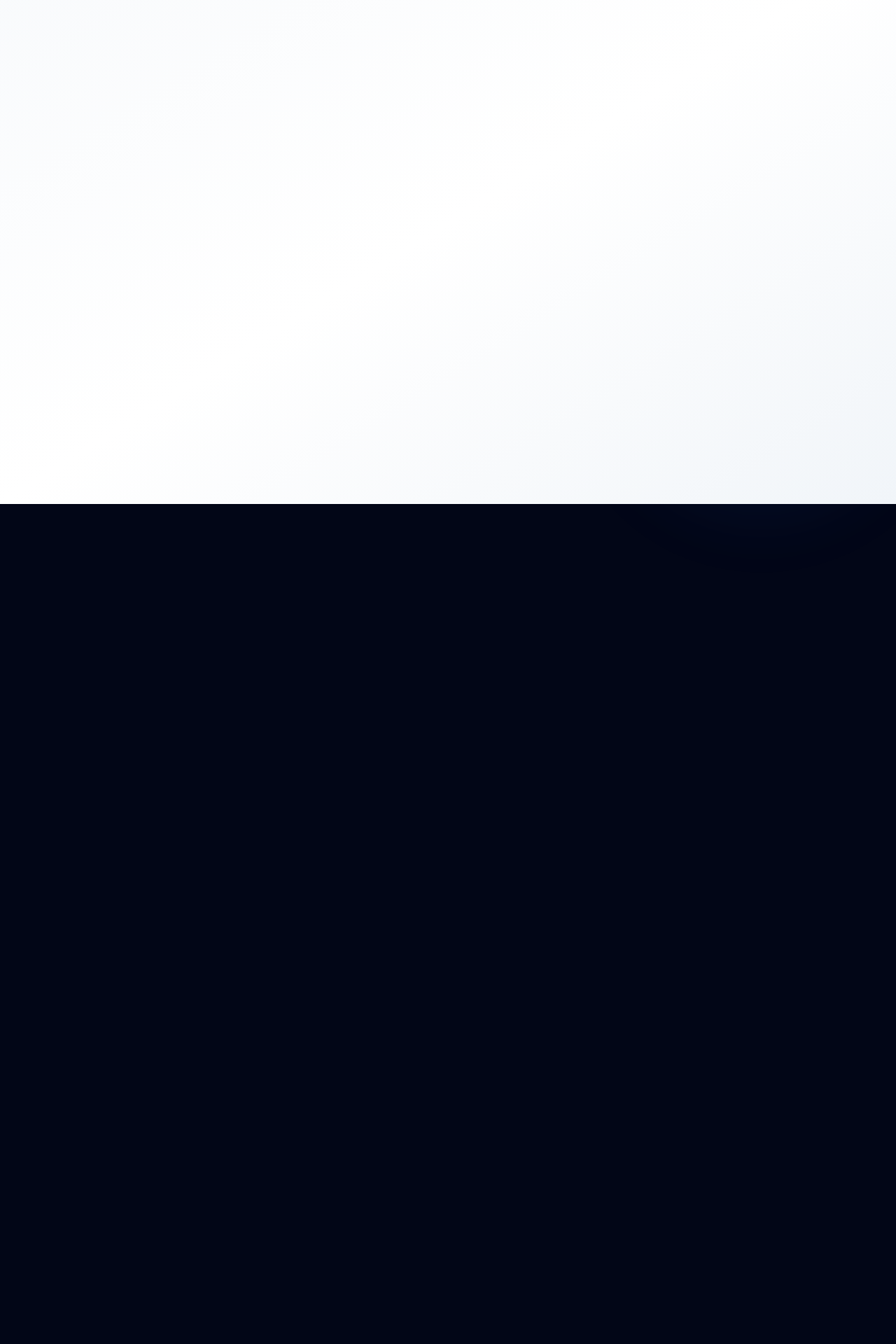
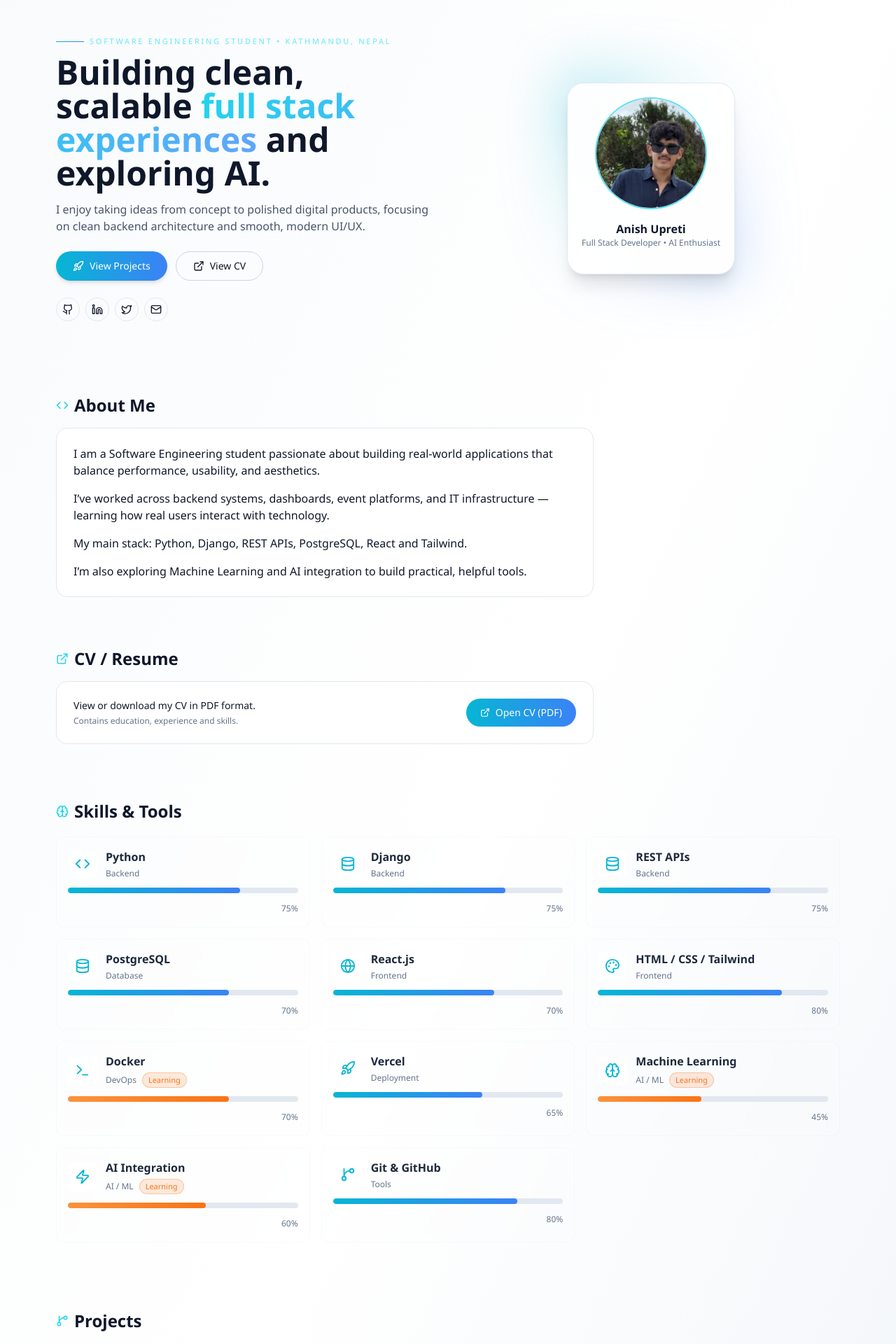
Before and after one commit to anishupr47-git/anish-portfolio, a React (Vite) app: page / in a window 1280 px wide. Shown: the part 80-2000 px from the top of the page at 70% size. Before the commit the page ends 800 px from the top, so only its background shows below. Built offline with nearby package versions, Linux system fonts and the light colour scheme.

Commit message:
Final portfolio polished with theme detection

```diff
--- a/src/App.jsx
+++ b/src/App.jsx
@@ -42,7 +42,8 @@ const App = () => {
       githubUrl: "#",
       liveUrl: "#",
       note: "Soon to be published",
-      image: "https://placehold.co/600x400/020617/38bdf8?text=School+Management+System",
+      image:
+        "https://placehold.co/600x400/020617/38bdf8?text=School+Management+System",
     },
     {
       id: 2,
@@ -55,7 +56,8 @@ const App = () => {
       githubUrl: "#",
       liveUrl: "#",
       note: "Soon to be published",
-      image: "https://placehold.co/600x400/020617/38bdf8?text=Hospital+Management+System",
+      image:
+        "https://placehold.co/600x400/020617/38bdf8?text=Hospital+Management+System",
     },
     {
       id: 3,
@@ -68,7 +70,8 @@ const App = () => {
       githubUrl: "#",
       liveUrl: "#",
       note: "Surprise Element – Soon to be published",
-      image: "https://placehold.co/600x400/020617/38bdf8?text=Surprise+Incoming!!!",
+      image:
+        "https://placehold.co/600x400/020617/38bdf8?text=Surprise+Incoming!!!",
     },
   ];
 
@@ -96,6 +99,7 @@ const App = () => {
   const SkillBar = ({ skill }) => {
     const IconComponent = skill.icon;
     const isLearning = skill.status === "Learning";
+
     return (
       <div className="bg-white/5 dark:bg-slate-800/70 backdrop-blur-sm p-4 rounded-xl border border-slate-200/20 dark:border-slate-700/60 hover:border-cyan-400/60 transition-all duration-300">
         <div className="flex items-center mb-3">
@@ -103,9 +107,7 @@ const App = () => {
             <IconComponent className="text-cyan-500" size={22} />
           </div>
           <div>
-            <h3 className="font-semibold text-slate-800 dark:text-slate-100 text-base">
-              {skill.name}
-            </h3>
+            <h3 className="font-semibold text-slate-800 dark:text-slate-100 text-base">{skill.name}</h3>
             <div className="flex items-center mt-1 text-xs gap-2">
               <span className="text-slate-500 dark:text-slate-400">{skill.category}</span>
               {isLearning && (
@@ -219,7 +221,172 @@ const App = () => {
         )}
       </header>
 
+      <main className="max-w-6xl mx-auto px-4">
+        <section className="py-12 md:py-16 flex flex-col md:flex-row items-center gap-10">
+          <div className="flex-1">
+            <p className="text-[11px] uppercase tracking-[0.25em] text-cyan-300 mb-3 flex items-center gap-2">
+              <span className="inline-flex h-[1px] w-10 bg-gradient-to-r from-cyan-500 to-blue-500" />
+              Software Engineering Student • Kathmandu, Nepal
+            </p>
 
+            <h1 className="text-3xl md:text-4xl lg:text-5xl font-bold mb-4 leading-tight">
+              Building clean, scalable{" "}
+              <span className="bg-gradient-to-r from-cyan-400 to-blue-400 bg-clip-text text-transparent">
+                full stack experiences
+              </span>{" "}
+              and exploring AI.
+            </h1>
+
+            <p className="text-sm md:text-base text-slate-600 dark:text-slate-300 mb-6 max-w-xl">
+              I enjoy taking ideas from concept to polished digital products, focusing on clean backend architecture and smooth, modern UI/UX.
+            </p>
+
+            <div className="flex flex-wrap gap-3 mb-6">
+              <a
+                href="#projects"
+                className="inline-flex items-center text-sm px-6 py-2.5 rounded-full bg-gradient-to-r from-cyan-500 to-blue-500 text-white shadow-md"
+              >
+                <Rocket size={16} className="mr-2" />
+                View Projects
+              </a>
+
+              <a
+                href="#cv"
+                className="inline-flex items-center text-sm px-6 py-2.5 rounded-full border border-slate-300 dark:border-slate-600"
+              >
+                <ExternalLink size={16} className="mr-2" />
+                View CV
+              </a>
+            </div>
+
+            <div className="flex flex-wrap gap-2">
+              {socialLinks.map((social) => (
+                <a
+                  key={social.name}
+                  href={social.url}
+                  target="_blank"
+                  rel="noreferrer"
+                  className="p-2 rounded-full border border-slate-200 dark:border-slate-700"
+                >
+                  <social.icon size={16} />
+                </a>
+              ))}
+            </div>
+          </div>
+
+          <div className="flex-1 flex justify-center">
+            <div className="relative">
+              <div className="absolute -inset-3 rounded-3xl bg-gradient-to-br from-cyan-500/40 via-transparent to-blue-500/30 blur-2xl" />
+              <div className="relative bg-white/95 dark:bg-slate-900/95 border border-slate-200 dark:border-slate-700 rounded-3xl p-5 shadow-xl max-w-xs w-full text-center">
+                <div className="w-32 h-32 md:w-40 md:h-40 rounded-full mx-auto mb-4 overflow-hidden border-2 border-cyan-400/70">
+                  <img src={PROFILE_IMAGE} className="w-full h-full object-cover" />
+                </div>
+                <p className="text-base font-semibold">Anish Upreti</p>
+                <p className="text-xs text-slate-500 dark:text-slate-400 mb-4">
+                  Full Stack Developer • AI Enthusiast
+                </p>
+              </div>
+            </div>
+          </div>
+        </section>
+
+        <section id="about" className="py-10">
+          <div className="max-w-3xl">
+            <h2 className="text-xl md:text-2xl font-semibold mb-4 flex items-center gap-2">
+              <Code size={18} className="text-cyan-400" />
+              About Me
+            </h2>
+
+            <div className="bg-white/95 dark:bg-slate-950 border border-slate-200 dark:border-slate-800 rounded-2xl p-6 text-sm md:text-base space-y-4 leading-relaxed">
+              <p>
+                I am a Software Engineering student passionate about building real-world applications that balance performance, usability, and aesthetics.
+              </p>
+              <p>
+                I’ve worked across backend systems, dashboards, event platforms, and IT infrastructure — learning how real users interact with technology.
+              </p>
+              <p>
+                My main stack: Python, Django, REST APIs, PostgreSQL, React and Tailwind.
+              </p>
+              <p>
+                I’m also exploring Machine Learning and AI integration to build practical, helpful tools.
+              </p>
+            </div>
+          </div>
+        </section>
+
+        <section id="cv" className="py-8">
+          <div className="max-w-3xl">
+            <h2 className="text-xl md:text-2xl font-semibold mb-4 flex items-center gap-2">
+              <ExternalLink size={18} className="text-cyan-400" />
+              CV / Resume
+            </h2>
+
+            <div className="bg-white/95 dark:bg-slate-950 border border-slate-200 dark:border-slate-800 rounded-2xl p-6 text-sm flex flex-col md:flex-row md:items-center md:justify-between gap-4">
+              <div>
+                <p className="mb-1 font-medium">
+                  View or download my CV in PDF format.
+                </p>
+                <p className="text-xs text-slate-500 dark:text-slate-400">
+                  Contains education, experience and skills.
+                </p>
+              </div>
+
+              <a
+                href={CV_URL}
+                target="_blank"
+                rel="noreferrer"
+                className="inline-flex items-center text-xs md:text-sm px-5 py-2.5 rounded-full bg-gradient-to-r from-cyan-500 to-blue-500 text-white"
+              >
+                <ExternalLink size={14} className="mr-2" />
+                Open CV (PDF)
+              </a>
+            </div>
+          </div>
+        </section>
+
+        <section id="skills" className="py-12">
+          <h2 className="text-xl md:text-2xl font-semibold mb-5 flex items-center gap-2">
+            <Brain size={18} className="text-cyan-400" />
+            Skills & Tools
+          </h2>
+
+          <div className="grid grid-cols-1 sm:grid-cols-2 lg:grid-cols-3 gap-4">
+            {skills.map((skill) => (
+              <SkillBar key={skill.name} skill={skill} />
+            ))}
+          </div>
+        </section>
+
+        <section id="projects" className="py-12">
+          <h2 className="text-xl md:text-2xl font-semibold mb-5 flex items-center gap-2">
+            <GitBranch size={18} className="text-cyan-400" />
+            Projects
+          </h2>
+
+          <div className="grid grid-cols-1 md:grid-cols-2 gap-6">
+            {projects.map((project) => (
+              <div
+                key={project.id}
+                className="bg-white/5 dark:bg-slate-900/60 backdrop-blur-md rounded-2xl overflow-hidden border border-slate-200/30 dark:border-slate-700/60 flex flex-col"
+              >
+                <img src={project.image} className="w-full h-44 object-cover" />
+                <div className="p-5">
+                  <h3 className="text-lg font-semibold mb-2">{project.title}</h3>
+                  <p className="text-sm mb-2">{project.description}</p>
+                  <p className="text-xs text-cyan-500">{project.note}</p>
+                </div>
+              </div>
+            ))}
+          </div>
+        </section>
+      </main>
+
+      <footer className="border-t border-slate-200/60 dark:border-slate-800/70 mt-8">
+        <div className="max-w-6xl mx-auto px-4 py-4 text-[11px] md:text-xs flex flex-col md:flex-row items-center justify-between gap-2 text-slate-500 dark:text-slate-400">
+          <span>&copy; {new Date().getFullYear()} Anish Upreti. All rights reserved.</span>
+          <span>Built with React & Tailwind</span>
+        </div>
+      </footer>
     </div>
   );
 };
```
